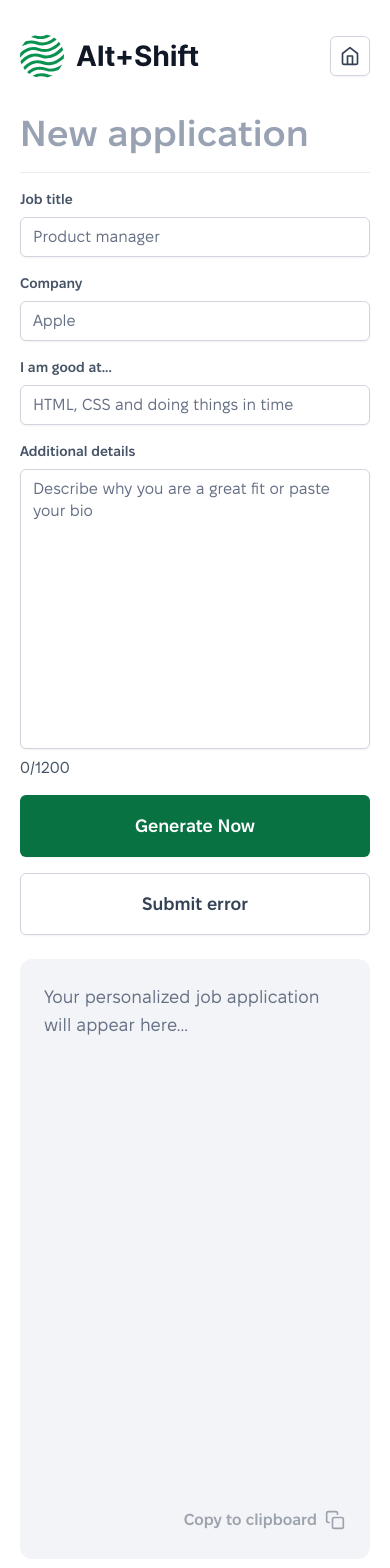
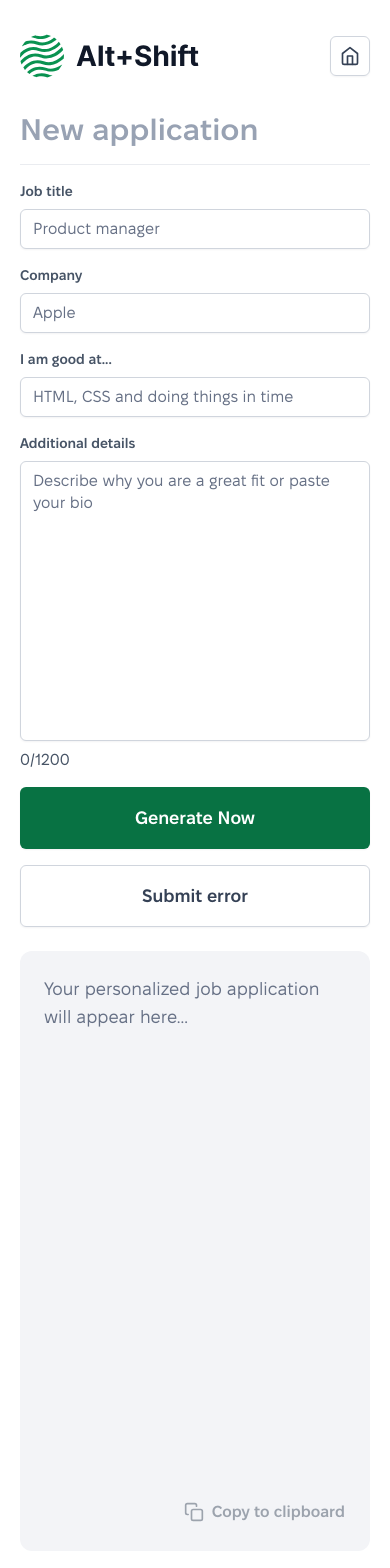
Before and after one commit to TrySound/test-variant-group, a React (Vite) app: page /generator in a window 390 px wide. Shown: the top 1568 px of the page. Built offline with nearby package versions, Linux system fonts and the light colour scheme.

Commit message:
Improve mobile with fluid typography

```diff
--- a/src/app.css
+++ b/src/app.css
@@ -30,9 +30,40 @@
   --text-button-lg: 600 18px/28px "Fixel Text", system-ui;
   --text-body: 400 18px/28px "Fixel Text", system-ui;
   --text-subtle: 400 16px/22px "Fixel Text", system-ui;
-  --text-heading-1: 600 48px/60px "Fixel Display", system-ui;
+  /*
+    Fluid Typography: clamp(minimum, preferred, maximum)
+    Viewport range: 320px (mobile) to 1200px (desktop)
+    Formula: calc(min_size + (max_size - min_size) * (100vw - 320px) / (1200 - 320))
+  */
+  /*
+    Heading 1: 32px/40px → 48px/60px
+    font-size: clamp(32px, 1.818vw + 1.636rem, 48px)
+      - 32px = minimum size at 320px viewport
+      - 1.818vw = growth rate (16px difference over 880px range = 1.818%)
+      - 1.636rem = base offset in rem (~26.18px)
+      - 48px = maximum size at 1200px+ viewport
+    line-height: clamp(40px, 2.273vw + 2.045rem, 60px)
+      - 40px = minimum line-height (1.25x font-size)
+      - 2.273vw = growth rate (20px difference over 880px range)
+      - 2.045rem = base offset in rem (~32.72px)
+      - 60px = maximum line-height (1.25x max font-size)
+  */
+  --text-heading-1: 600 clamp(32px, 1.818vw + 1.636rem, 48px) / clamp(40px, 2.273vw + 2.045rem, 60px) "Fixel Display", system-ui;
   --text-heading-1-letter-spacing: -2%;
-  --text-heading-2: 600 36px/44px "Fixel Display", system-ui;
+  /*
+    Heading 2: 28px/36px → 36px/44px
+    font-size: clamp(28px, 0.909vw + 1.636rem, 36px)
+      - 28px = minimum size at 320px viewport
+      - 0.909vw = growth rate (8px difference over 880px range = 0.909%)
+      - 1.636rem = base offset in rem (~26.18px)
+      - 36px = maximum size at 1200px+ viewport
+    line-height: clamp(36px, 1.136vw + 2rem, 44px)
+      - 36px = minimum line-height (~1.286x font-size)
+      - 1.136vw = growth rate (8px difference over 880px range)
+      - 2rem = base offset in rem (32px)
+      - 44px = maximum line-height (~1.222x max font-size)
+  */
+  --text-heading-2: 600 clamp(28px, 0.909vw + 1.636rem, 36px) / clamp(36px, 1.136vw + 2rem, 44px) "Fixel Display", system-ui;
   --text-heading-2-letter-spacing: -2%;
   --text-label: 600 14px/20px "Fixel Text", system-ui;
 
@@ -361,6 +392,8 @@ p {
 
 .card-actions {
   display: flex;
+  flex-wrap: wrap;
+  gap: 8px;
   justify-content: space-between;
   align-items: center;
 }
--- a/src/organisms/button-copy.tsx
+++ b/src/organisms/button-copy.tsx
@@ -16,11 +16,11 @@ export const ButtonCopy = ({ text }: { text: undefined | string }) => {
     <button className="button" onClick={handleCopy} disabled={!text}>
       {isCopied ? (
         <>
-          Copied! <Icon name="check" />
+          <Icon name="check" /> Copied!
         </>
       ) : (
         <>
-          Copy to clipboard <Icon name="copy" />
+          <Icon name="copy" /> Copy to clipboard
         </>
       )}
     </button>
```
Also changed, not shown: 1 other file (tests, documents, lock files or other folders).
